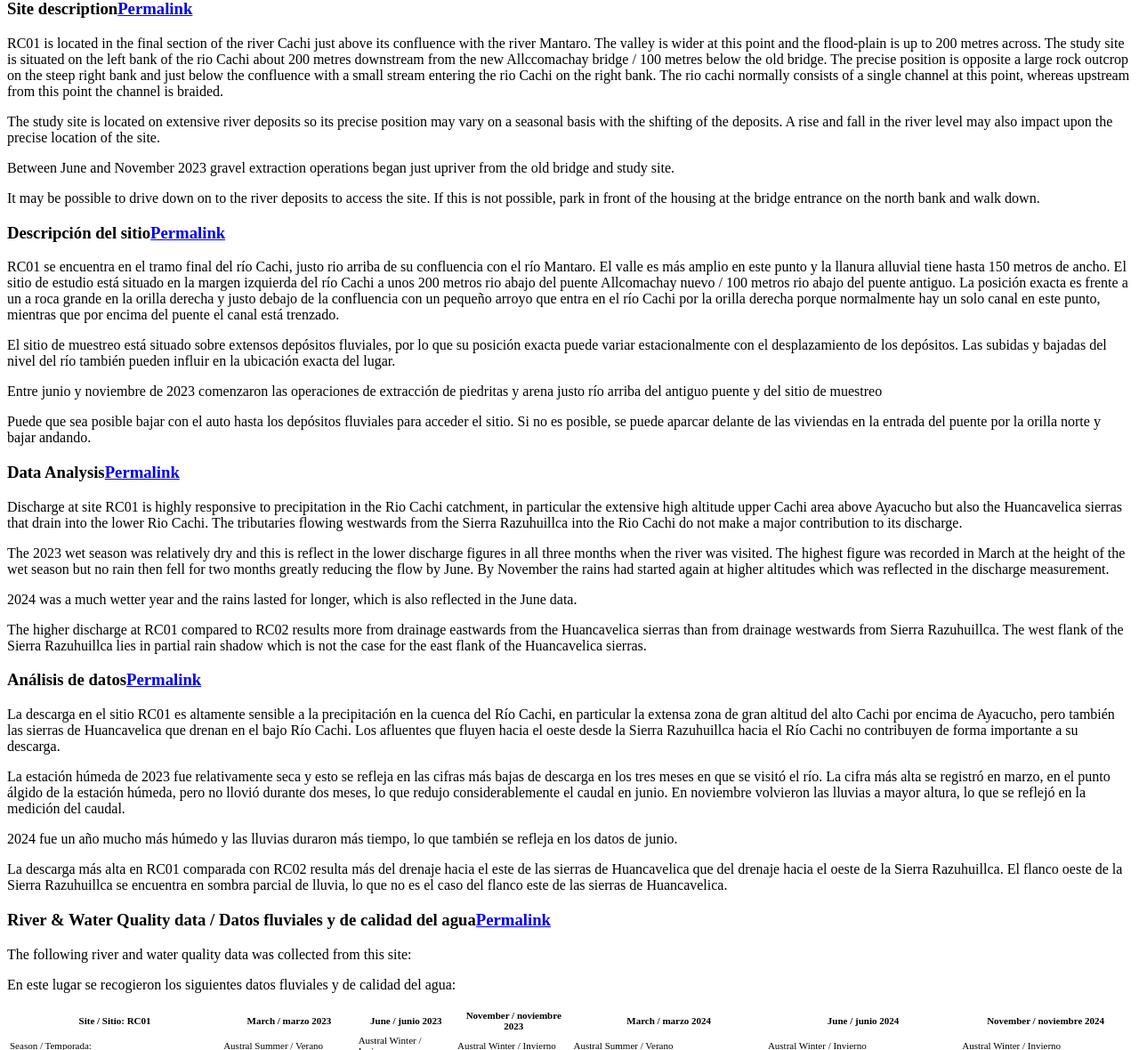
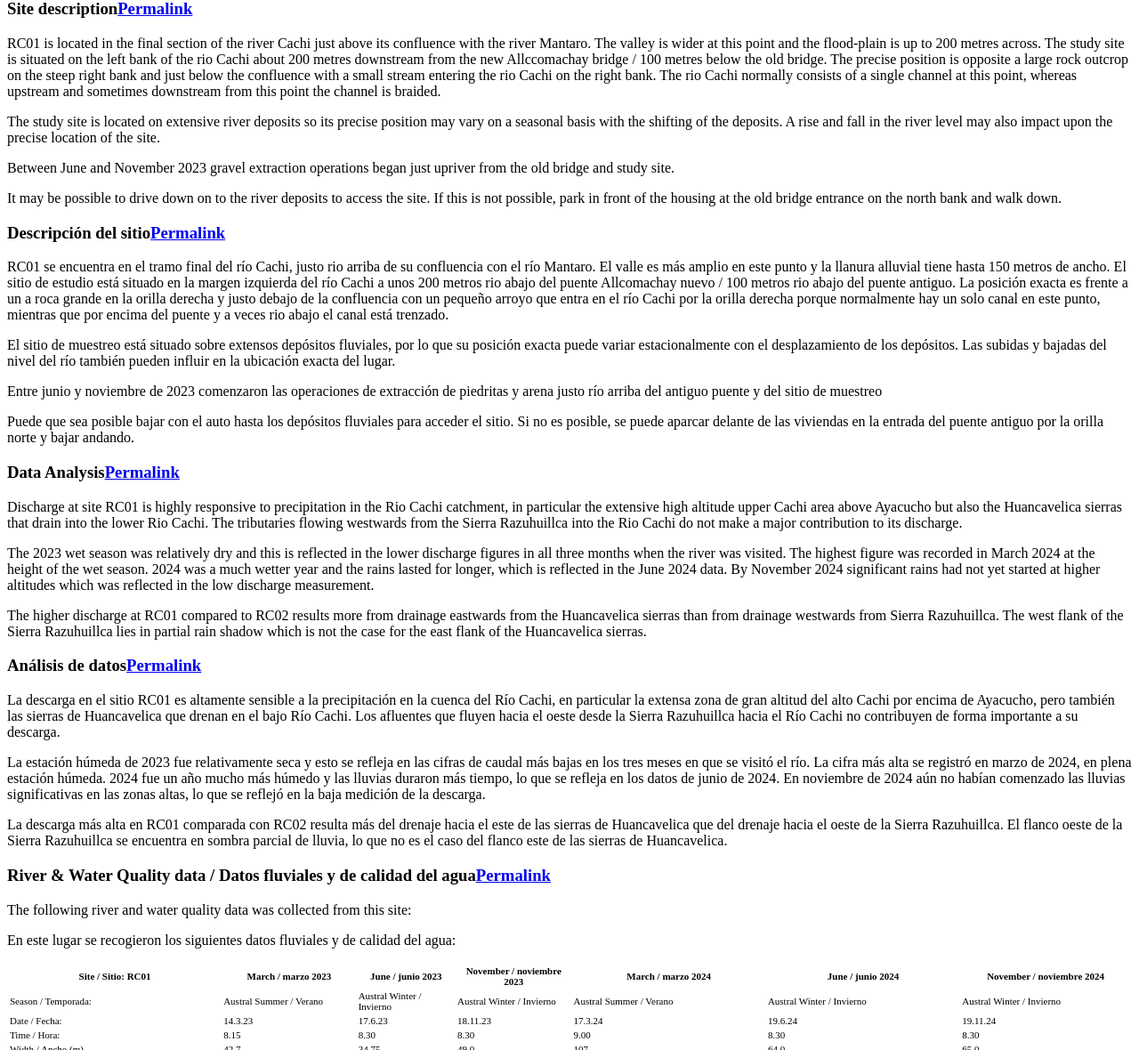
Before and after one commit to HVLepage/cavep-unah, a Jekyll site: the page built from _docs/site-network/RC01.md, in a window 1280 px wide and 1400 px high, scrolled down 1737 px. Shown: the part 220-1400 px from the top of the window at 89% size. Built offline with Jekyll 4.4.1, drawn with Linux system fonts in a browser that asks for light colours; comment, search, counter and statistics services are not loaded.

Commit message:
Update RC01.md

```diff
--- a/_docs/site-network/RC01.md
+++ b/_docs/site-network/RC01.md
@@ -33,33 +33,31 @@
 
 ### Site description
 
-RC01 is located in the final section of the river Cachi just above its confluence with the river Mantaro. The valley is wider at this point and the flood-plain is up to 200 metres across. The study site is situated on the left bank of the rio Cachi about 200 metres downstream from the new Allccomachay bridge / 100 metres below the old bridge. The precise position is opposite a large rock outcrop on the steep right bank and just below the confluence with a small stream entering the rio Cachi on the right bank. The rio cachi normally consists of a single channel at this point, whereas upstream from this point the channel is braided.
+RC01 is located in the final section of the river Cachi just above its confluence with the river Mantaro. The valley is wider at this point and the flood-plain is up to 200 metres across. The study site is situated on the left bank of the rio Cachi about 200 metres downstream from the new Allccomachay bridge / 100 metres below the old bridge. The precise position is opposite a large rock outcrop on the steep right bank and just below the confluence with a small stream entering the rio Cachi on the right bank. The rio Cachi normally consists of a single channel at this point, whereas upstream and sometimes downstream from this point the channel is braided.
 
 The study site is located on extensive river deposits so its precise position may vary on a seasonal basis with the shifting of the deposits. A rise and fall in the river level may also impact upon the precise location of the site.
 
 Between June and November 2023 gravel extraction operations began just upriver from the old bridge and study site.
 
-It may be possible to drive down on to the river deposits to access the site. If this is not possible, park in front of the housing at the bridge entrance on the north bank and walk down.
+It may be possible to drive down on to the river deposits to access the site. If this is not possible, park in front of the housing at the old bridge entrance on the north bank and walk down.
 
 
 ### Descripción del sitio
 
-RC01 se encuentra en el tramo final del río Cachi, justo rio arriba de su confluencia con el río Mantaro. El valle es más amplio en este punto y la llanura alluvial tiene hasta 150 metros de ancho. El sitio de estudio está situado en la margen izquierda del río Cachi a unos 200 metros rio abajo del puente Allcomachay nuevo / 100 metros rio abajo del puente antiguo. La posición exacta es frente a un a roca grande en la orilla derecha y justo debajo de la confluencia con un pequeño arroyo que entra en el río Cachi por la orilla derecha porque normalmente hay un solo canal en este punto, mientras que por encima del puente el canal está trenzado.
+RC01 se encuentra en el tramo final del río Cachi, justo rio arriba de su confluencia con el río Mantaro. El valle es más amplio en este punto y la llanura alluvial tiene hasta 150 metros de ancho. El sitio de estudio está situado en la margen izquierda del río Cachi a unos 200 metros rio abajo del puente Allcomachay nuevo / 100 metros rio abajo del puente antiguo. La posición exacta es frente a un a roca grande en la orilla derecha y justo debajo de la confluencia con un pequeño arroyo que entra en el río Cachi por la orilla derecha porque normalmente hay un solo canal en este punto, mientras que por encima del puente y a veces rio abajo el canal está trenzado.
 
 El sitio de muestreo está situado sobre extensos depósitos fluviales, por lo que su posición exacta puede variar estacionalmente con el desplazamiento de los depósitos. Las subidas y bajadas del nivel del río también pueden influir en la ubicación exacta del lugar.
 
 Entre junio y noviembre de 2023 comenzaron las operaciones de extracción de piedritas y arena justo río arriba del antiguo puente y del sitio de muestreo
 
-Puede que sea posible bajar con el auto hasta los depósitos fluviales para acceder el sitio. Si no es posible, se puede aparcar delante de las viviendas en la entrada del puente por la orilla norte y bajar andando.
+Puede que sea posible bajar con el auto hasta los depósitos fluviales para acceder el sitio. Si no es posible, se puede aparcar delante de las viviendas en la entrada del puente antiguo por la orilla norte y bajar andando.
 
 
 ### Data Analysis
 
 Discharge at site RC01 is highly responsive to precipitation in the Rio Cachi catchment, in particular the extensive high altitude upper Cachi area above Ayacucho but also the Huancavelica sierras that drain into the lower Rio Cachi. The tributaries flowing westwards from the Sierra Razuhuillca into the Rio Cachi do not make a major contribution to its discharge.
 
-The 2023 wet season was relatively dry and this is reflect in the lower discharge figures in all three months when the river was visited. The highest figure was recorded in March at the height of the wet season but no rain then fell for two months greatly reducing the flow by June. By November the rains had started again at higher altitudes which was reflected in the discharge measurement.
-
-2024 was a much wetter year and the rains lasted for longer, which is also reflected in the June data.
+The 2023 wet season was relatively dry and this is reflected in the lower discharge figures in all three months when the river was visited. The highest figure was recorded in March 2024  at the height of the wet season. 2024 was a much wetter year and the rains lasted for longer, which is reflected in the June 2024 data. By November 2024 significant rains had not yet started at higher altitudes which was reflected in the low discharge measurement.
 
 The higher discharge at RC01 compared to RC02 results more from drainage eastwards from the Huancavelica sierras than from drainage westwards from Sierra Razuhuillca. The west flank of the Sierra Razuhuillca lies in partial rain shadow which is not the case for the east flank of the Huancavelica sierras.
 
@@ -68,9 +66,7 @@
 
 La descarga en el sitio RC01 es altamente sensible a la precipitación en la cuenca del Río Cachi, en particular la extensa zona de gran altitud del alto Cachi por encima de Ayacucho, pero también las sierras de Huancavelica que drenan en el bajo Río Cachi. Los afluentes que fluyen hacia el oeste desde la Sierra Razuhuillca hacia el Río Cachi no contribuyen de forma importante a su descarga.
 
-La estación húmeda de 2023 fue relativamente seca y esto se refleja en las cifras más bajas de descarga en los tres meses en que se visitó el río. La cifra más alta se registró en marzo, en el punto álgido de la estación húmeda, pero no llovió durante dos meses, lo que redujo considerablemente el caudal en junio. En noviembre volvieron las lluvias a mayor altura, lo que se reflejó en la medición del caudal.
-
-2024 fue un año mucho más húmedo y las lluvias duraron más tiempo, lo que también se refleja en los datos de junio.
+La estación húmeda de 2023 fue relativamente seca y esto se refleja en las cifras de caudal más bajas en los tres meses en que se visitó el río. La cifra más alta se registró en marzo de 2024, en plena estación húmeda. 2024 fue un año mucho más húmedo y las lluvias duraron más tiempo, lo que se refleja en los datos de junio de 2024. En noviembre de 2024 aún no habían comenzado las lluvias significativas en las zonas altas, lo que se reflejó en la baja medición de la descarga.
 
 La descarga más alta en RC01 comparada con RC02 resulta más del drenaje hacia el este de las sierras de Huancavelica que del drenaje hacia el oeste de la Sierra Razuhuillca. El flanco oeste de la Sierra Razuhuillca se encuentra en sombra parcial de lluvia, lo que no es el caso del flanco este de las sierras de Huancavelica.
 
```
